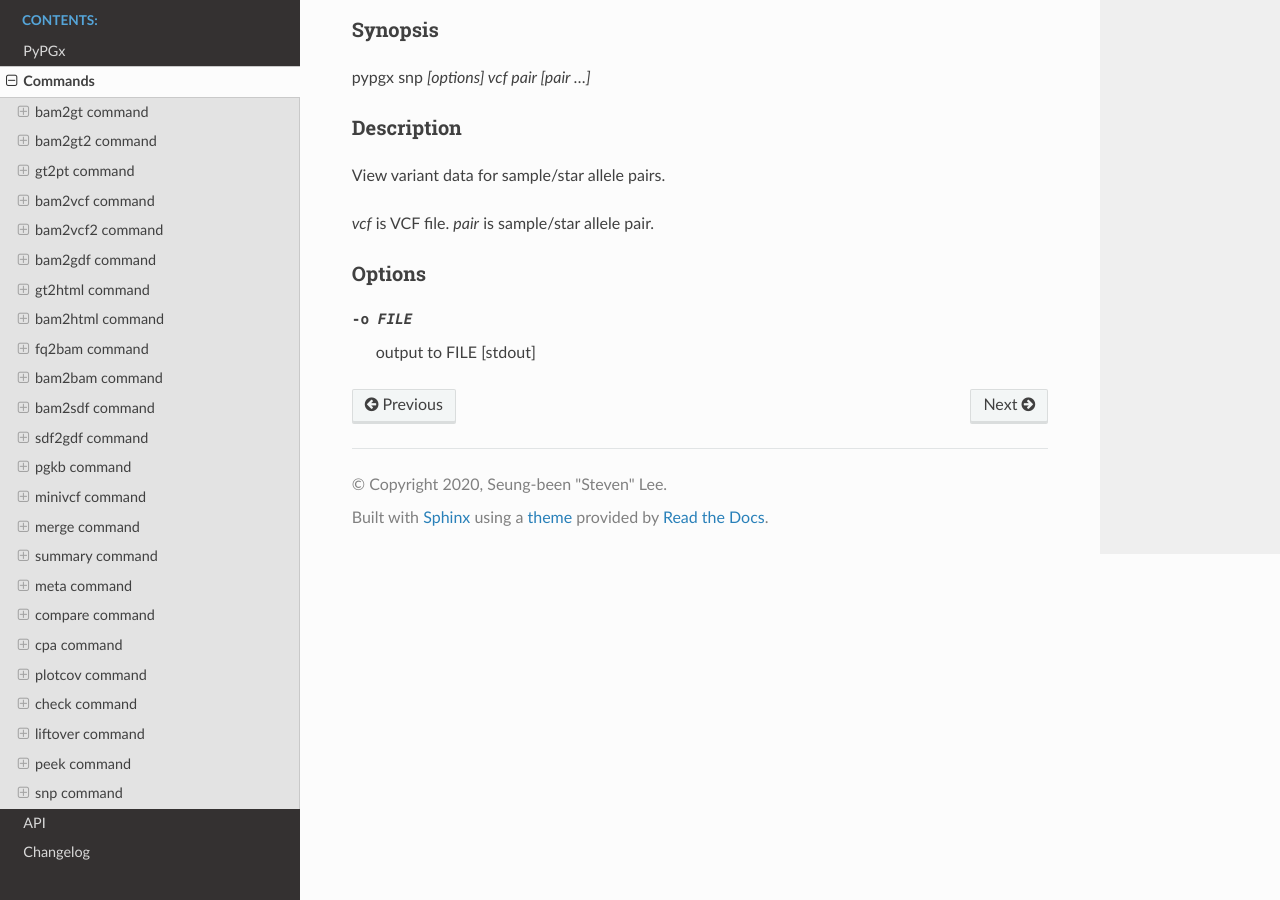
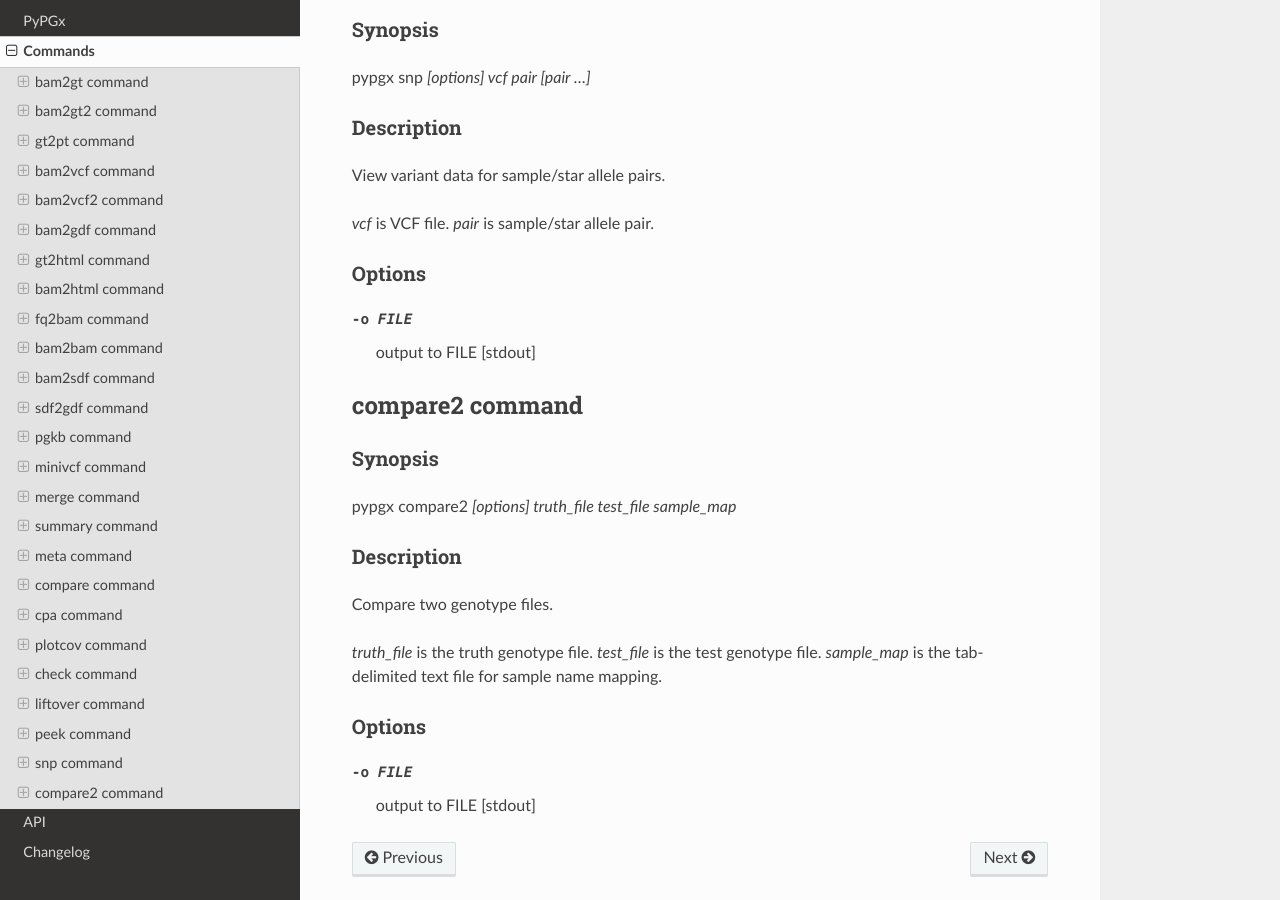
Before and after one commit to sbslee/pypgx, a Sphinx documentation site: the page built from docs/commands.rst, in a window 1280 px wide and 900 px high, scrolled down 13016 px. Built offline with Sphinx 7.4.7 and the Read the Docs theme 2.0.0, drawn with Linux system fonts in a browser that asks for light colours.

Commit message:
Upload v0.1.10 changes

```diff
--- a/README.rst
+++ b/README.rst
@@ -62,6 +62,7 @@ For getting help::
         liftover  convert variants in SNP table from hg19 to hg38
         peek      find all possible star alleles from VCF file
         snp       view variant data for sample/star allele pairs
+        compare2  compare two genotype files
 
     optional arguments:
       -h, --help  show this help message and exit
--- a/docs/api.rst
+++ b/docs/api.rst
@@ -152,6 +152,12 @@ pypgx.snp module
 .. automodule:: pypgx.snp
     :members:
 
+pypgx.compare2 module
+---------------------
+
+.. automodule:: pypgx.compare2
+    :members:
+
 Auxiliary modules
 =================
 
--- a/docs/commands.rst
+++ b/docs/commands.rst
@@ -605,3 +605,24 @@ Options
 -------
 
 -o FILE     output to FILE [stdout]
+
+compare2 command
+================
+
+Synopsis
+--------
+
+pypgx compare2 *[options] truth_file test_file sample_map*
+
+Description
+-----------
+
+Compare two genotype files.
+
+*truth_file* is the truth genotype file. *test_file* is the test genotype
+file. *sample_map* is the tab-delimited text file for sample name mapping.
+
+Options
+-------
+
+-o FILE     output to FILE [stdout]
```
Also changed, not shown: 1 other file.
